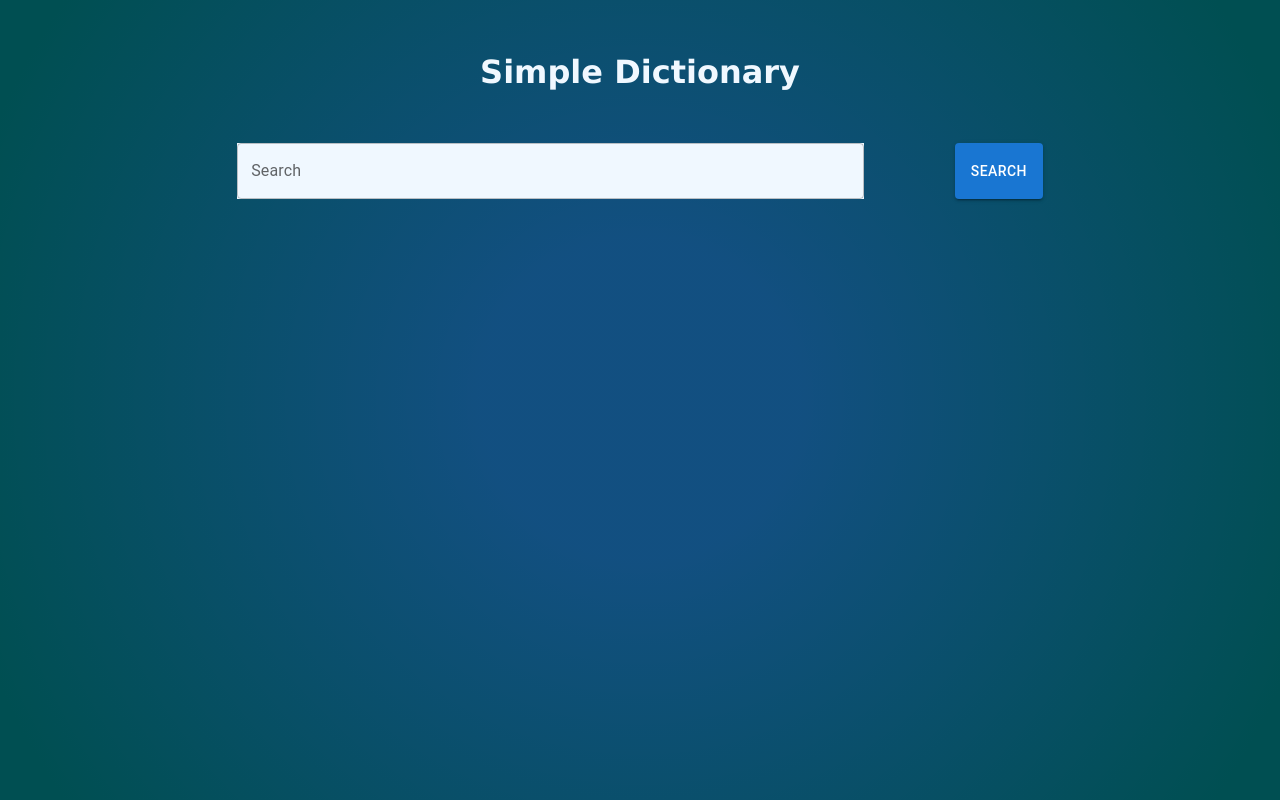
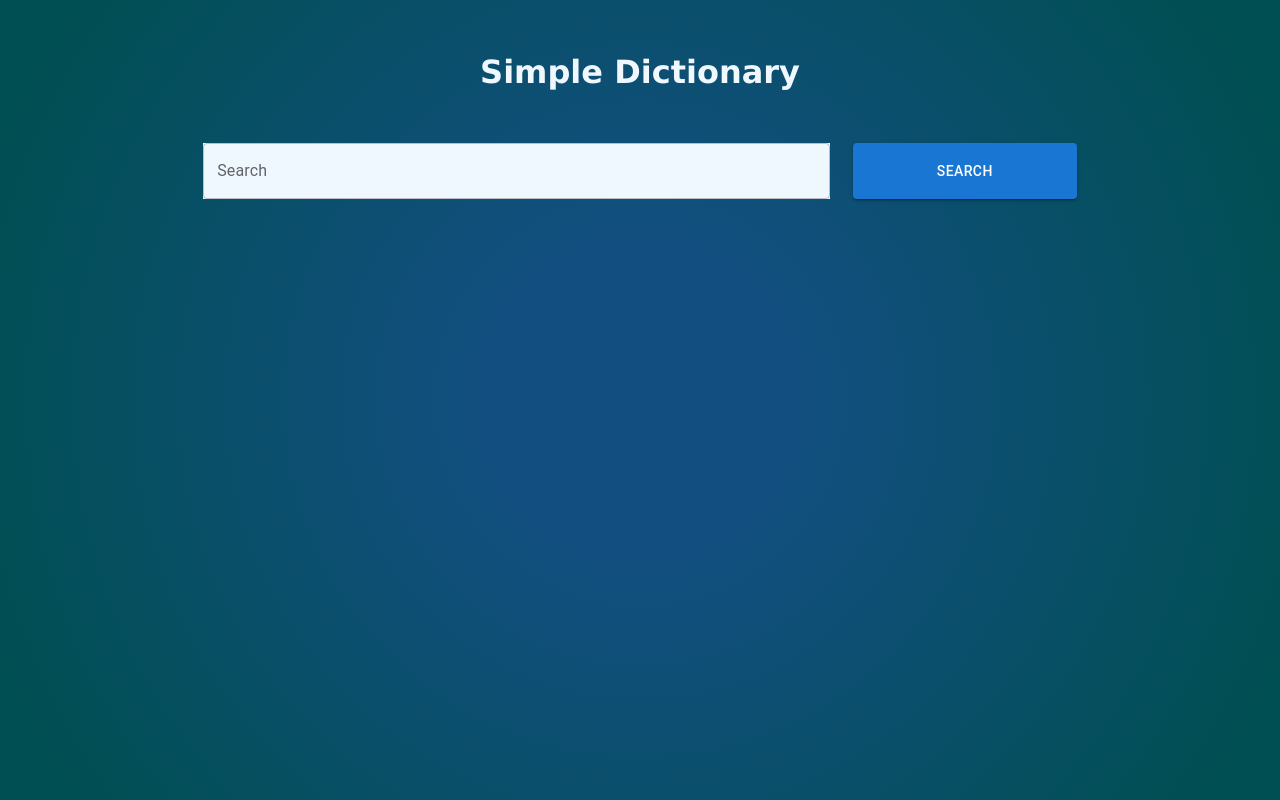
Before and after one commit to gitahievans/dictionary, a React (Create React App) app: page / in a window 1280 px wide. Built offline with nearby package versions, Linux system fonts and the light colour scheme.

Commit message:
restyle search button

```diff
--- a/src/App.css
+++ b/src/App.css
@@ -32,7 +32,9 @@
     display: flex;
     justify-content: space-around;
 }
-
+.form Button{
+    width: 25%;
+}
 .results {
     display: flex;
     flex-direction: column;
```
